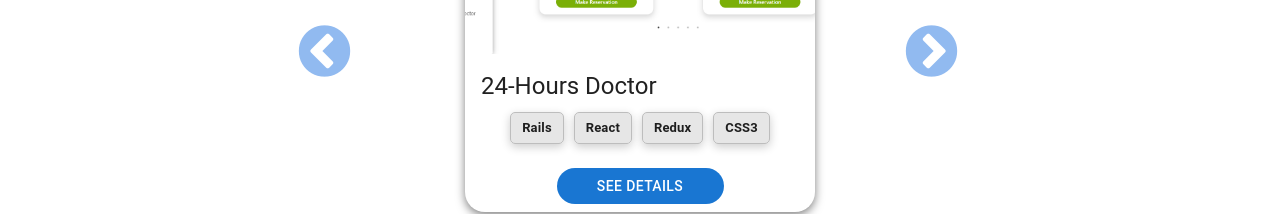
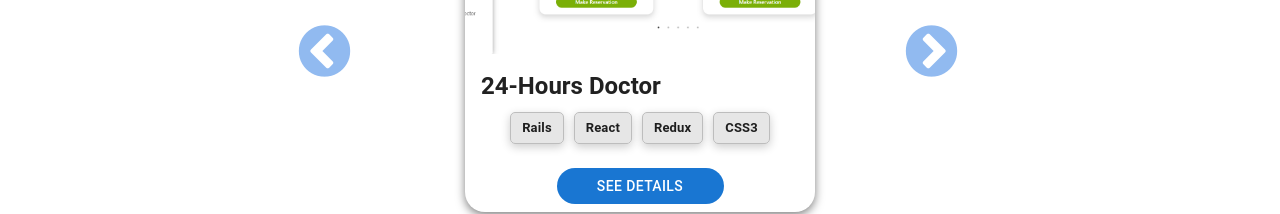
Before and after one commit to bohaz/my-react-portfolio, a React (Create React App) app: page / in a window 1280 px wide. Shown: the part 872-1086 px from the top of the page. Built offline with nearby package versions, Linux system fonts and the light colour scheme.

Commit message:
Add some styles

```diff
--- a/src/components/ProjectCard.jsx
+++ b/src/components/ProjectCard.jsx
@@ -33,7 +33,7 @@ function ProjectCard({ title, imageUrl, technologies, onDetailsClick }) {
           alt={`Image of ${title}`}
         />
         <CardContent>
-          <Typography gutterBottom variant="h5" component="div">
+          <Typography gutterBottom variant="h5" component="div" sx={{fontWeight: 'bold'}}>
             {title}
           </Typography>
           <div style={{ display: 'flex', justifyContent: 'center', flexWrap: 'wrap', gap: '10px', marginTop: '10px' }}>
```
